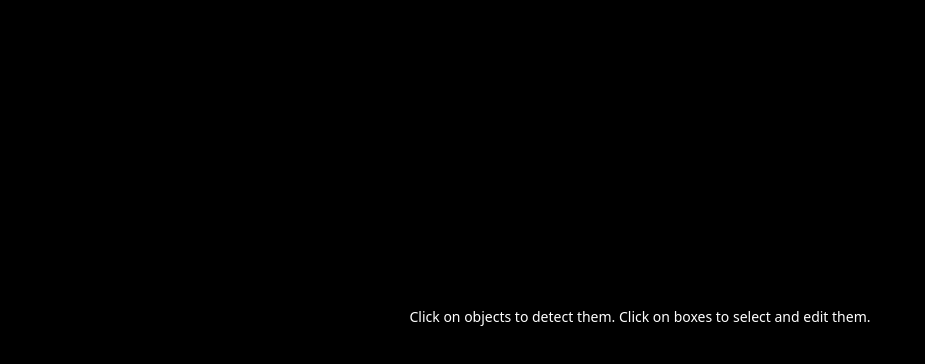
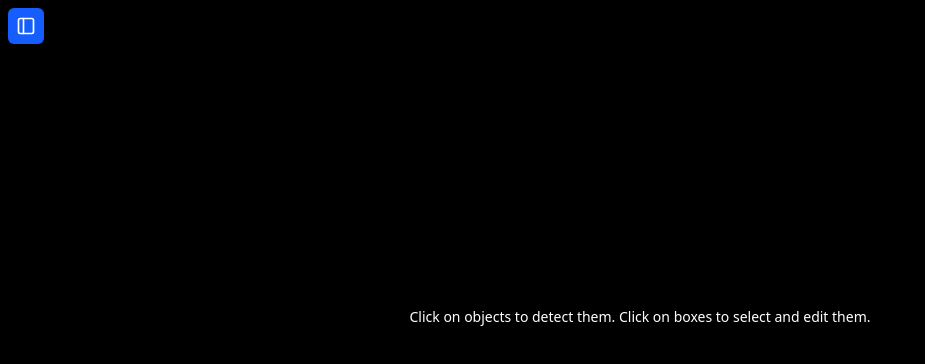
Before and after one commit to Atharva-Malode/Rapid-Ink, a React (Vite) app in the folder rapid-ink/: page /1/1 in a window 1280 px wide. Shown: the top 364 px of the page, without its empty margins (0-925 px from the left). Built offline with nearby package versions, Linux system fonts and the light colour scheme; no server answers.

Commit message:
added sidebar

```diff
--- a/rapid-ink/package.json
+++ b/rapid-ink/package.json
@@ -11,6 +11,7 @@
   },
   "dependencies": {
     "@tailwindcss/vite": "^4.0.11",
+    "lucide-react": "^0.479.0",
     "react": "^19.0.0",
     "react-dom": "^19.0.0",
     "react-router-dom": "^7.3.0",
--- /dev/null
+++ b/rapid-ink/src/components/Sidebar.jsx
@@ -0,0 +1,39 @@
+// Sidebar.jsx
+import { Sidebar as SidebarIcon } from "lucide-react";
+import { useState } from "react";
+
+export default function Sidebar() {
+    const [isSidebarVisible, setIsSidebarVisible] = useState(false);
+
+    const toggleSidebar = () => {
+        setIsSidebarVisible(!isSidebarVisible);
+    };
+
+    return (
+        <>
+            {/* Sidebar Trigger Button */}
+            {!isSidebarVisible && (
+                <button
+                onClick={toggleSidebar}
+                className="absolute top-2 left-2 z-[1000] p-2 bg-blue-600 text-white rounded-md hover:bg-blue-700 focus:outline-none focus:ring-2 focus:ring-blue-500 focus:ring-offset-2"
+                >
+                <SidebarIcon size={20} />
+                </button>
+            )}
+
+            {/* Sidebar */}
+            {isSidebarVisible && (
+                <div className="absolute left-0 top-0 w-[300px] h-full bg-black z-[999] p-5 shadow-[2px_0_5px_rgba(0,0,0,0.1)] text-white">
+                {/* Close Button */}
+                <button
+                    onClick={toggleSidebar}
+                    className="absolute top-2 right-2 p-2 text-white hover:text-gray-300 focus:outline-none focus:ring-2 focus:ring-gray-500 focus:ring-offset-2 focus:ring-offset-black"
+                >
+                    <SidebarIcon size={20} />
+                </button>
+                <h2 className="mt-8">Labels</h2>
+                </div>
+            )}
+        </>
+    );
+}
--- a/rapid-ink/src/pages/ImagePage.jsx
+++ b/rapid-ink/src/pages/ImagePage.jsx
@@ -2,6 +2,7 @@ import { useParams } from "react-router-dom";
 import CanvasDisplay from "../components/CanvasDisplay";
 import useImageLoader from "../hooks/useImageLoader";
 import useBoundingBox from "../hooks/useBoundingBox";
+import Sidebar from "../components/Sidebar";
 
 export default function ImagePage() {
   const { username, imagename } = useParams();
@@ -19,6 +20,7 @@ export default function ImagePage() {
         <p className="text-white text-lg">Loading image...</p>
       ) : (
         <>
+          <Sidebar/>
           <div className="mb-4 text-white text-sm">
             Click on objects to detect them. Click on boxes to select and edit them.
           </div>
```
Also changed, not shown: 2 other files (tests, documents, lock files or other folders).
